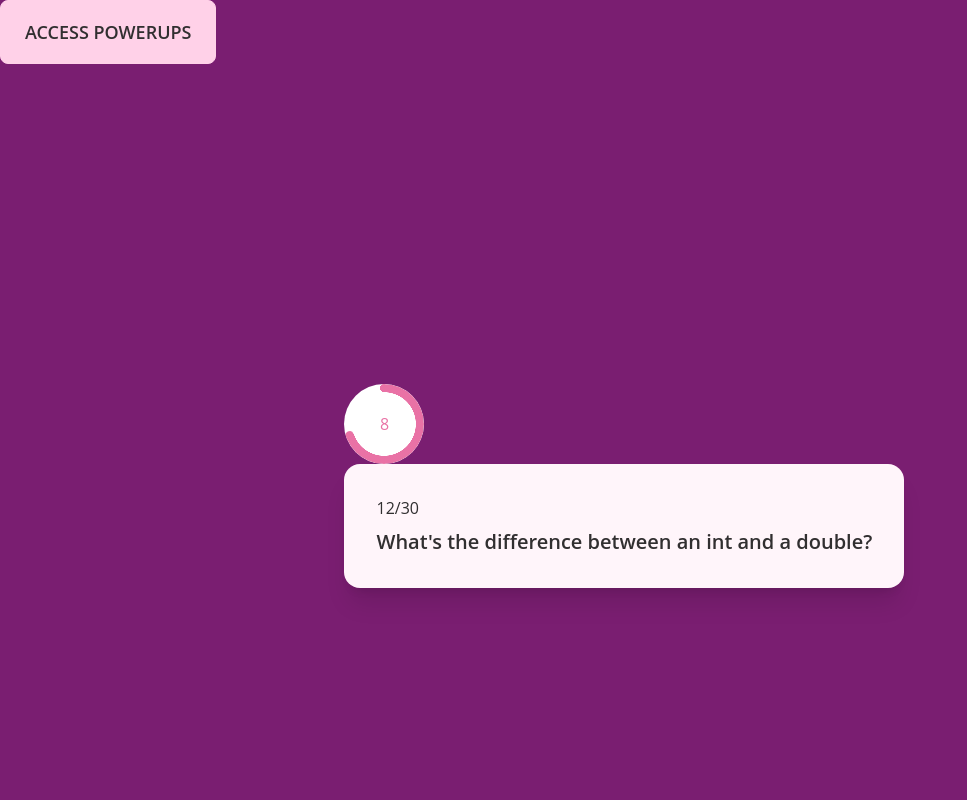
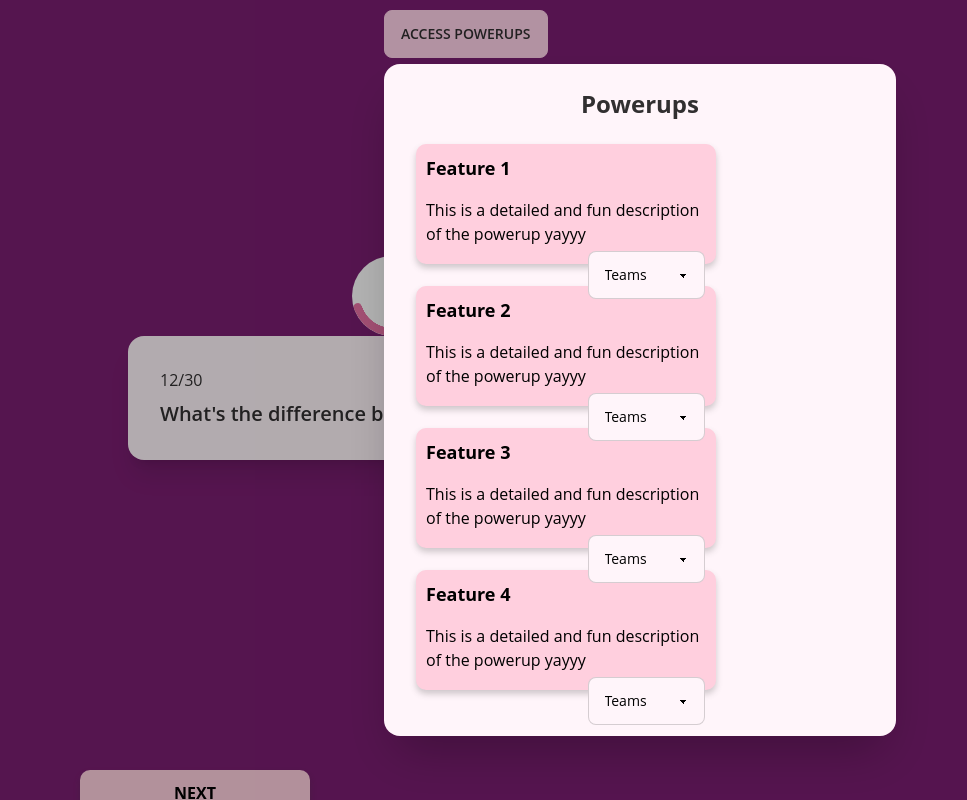
Before and after one commit to acm-projects/Besties, a SvelteKit app in the folder besties-mobile/: page /Question in a window 1280 px wide. Both pictures are taken after a click on the button "ACCESS POWERUPS". Shown: the whole page, without its empty margins (0-967 px from the left). Built offline with nearby package versions, Linux system fonts and the light colour scheme.

Commit message:
added powerup button

```diff
--- a/besties-mobile/src/routes/Question/+page.svelte
+++ b/besties-mobile/src/routes/Question/+page.svelte
@@ -9,6 +9,8 @@
             "answers":["7", "2", "4", "9"]
         }
 	];
+
+
 </script>
 
 
@@ -17,9 +19,13 @@
 
     <!-- <a href="/">Home</a> -->
 
-    <button class="btn btn-xs sm:btn-sm md:btn-md lg:btn-lg">Access Powerups</button>
+    <!-- <button class="btn btn-xs sm:btn-sm md:btn-md lg:btn-lg">Access Powerups</button> -->
     <qCard>
-        <div class="radial-progress text-primary bg-white" style="--value:70;">8</div>
+
+        <timer>
+            <div class="radial-progress text-primary bg-white" style="--value:70;">8</div>
+        </timer>
+
         <div class="card bg-base-100 shadow-xl">
 
             <div class="card-body">
@@ -54,9 +60,86 @@
                 <p class="text-center">{questions[0].answers[3]}</p>
             </div>
         </aCard>
+
     </answers>
 
 
+    <div>
+
+    </div>
+
+
+
+        <!-- Open the modal using ID.showModal() method -->
+    <powerupButton>
+        <button class="btn" onclick="my_modal_2.showModal()">Access Powerups</button>
+        <dialog id="my_modal_2" class="modal">
+        <div class="modal-box">
+            <h3 class="font-bold text-2xl text-center">Powerups</h3>
+            <br />
+            <button class="team-button">
+                <span>
+                    <h3 class="font-bold text-lg text-left ">Feature 1</h3>
+                    <p class="py-4 text-left">This is a detailed and fun description of the powerup yayyy</p>
+                </span>
+                <span>
+                    <select class="select select-bordered w-25 max-w-xs">
+                        <option disabled selected>Teams</option>
+                        <option>Han Solo</option>
+                        <option>Greedo</option>
+                    </select>
+                </span>
+
+            </button>
+            <button class="team-button">
+                <span>
+                    <h3 class="font-bold text-lg text-left ">Feature 2</h3>
+                    <p class="py-4 text-left">This is a detailed and fun description of the powerup yayyy</p>
+                </span>
+                <span>
+                    <select class="select select-bordered w-25 max-w-xs">
+                        <option disabled selected>Teams</option>
+                        <option>Han Solo</option>
+                        <option>Greedo</option>
+                    </select>
+                </span>
+            </button>
+            <button class="team-button">
+                <span>
+                    <h3 class="font-bold text-lg text-left ">Feature 3</h3>
+                    <p class="py-4 text-left">This is a detailed and fun description of the powerup yayyy</p>
+                </span>
+                <span>
+                    <select class="select select-bordered w-25 max-w-xs">
+                        <option disabled selected>Teams</option>
+                        <option>Han Solo</option>
+                        <option>Greedo</option>
+                    </select>
+                </span>
+            </button>
+            <button class="team-button">
+                <span>
+                    <h3 class="font-bold text-lg text-left ">Feature 4</h3>
+                    <p class="py-4 text-left">This is a detailed and fun description of the powerup yayyy</p>
+                </span>
+                <span>
+                    <select class="select select-bordered w-25 max-w-xs">
+                        <option disabled selected>Teams</option>
+                        <option>Han Solo</option>
+                        <option>Greedo</option>
+                    </select>
+                </span>
+            </button>
+        </div>
+        <form method="dialog" class="modal-backdrop">
+            <button>close</button>
+        </form>
+        </dialog>
+    </powerupButton>
+
+    <button class="next-button font-bold" >
+        <span> NEXT </span>
+    </button>
 
 
 
@@ -97,7 +180,7 @@
 
     qCard{
         position:absolute;
-        margin-top:30%;
+        margin-top:20%;
         margin-left: 10%;
         margin-right: 10%;
     }
@@ -115,4 +198,58 @@
         /* padding: 10%; */
         width: 120%;
     }
+
+    timer{
+        margin-left: 40%;
+        margin-top: 15%;
+        /* align-self: center; */
+    }
+
+    powerupButton{
+        margin-left: 30%;
+        margin-top: 10px;
+        position:fixed;
+    }
+
+    select{
+        margin-left: 160px;
+        margin-top:-50px;
+        position: relative
+    }
+
+    .team-button{
+        border: none;
+        color: black;
+        width: 300px;
+        height: 120px;
+        text-align: center;
+        display: inline-block;
+        font-size: 16px;
+        margin-left: 8px;
+        cursor: pointer;
+        border-radius: 10px;
+        background: #FFCFDE;
+        box-shadow: 0px 4px 6px 0px rgba(62, 62, 62, 0.25);
+        padding:10px;
+        margin-bottom: 20px;
+    }
+
+    .next-button{
+        border: none;
+        color: black;
+        width: 230px;
+        height: 45px;
+        text-align: center;
+        display: inline-block;
+        font-size: 16px;
+        margin-left: 80px;
+        cursor: pointer;
+        border-radius: 10px;
+        background: #FFCFDE;
+        box-shadow: 0px 4px 6px 0px rgba(62, 62, 62, 0.25);
+        margin-bottom: 10px;
+        margin-top:770px;
+        position:fixed;
+    }
+
 </style>
```
